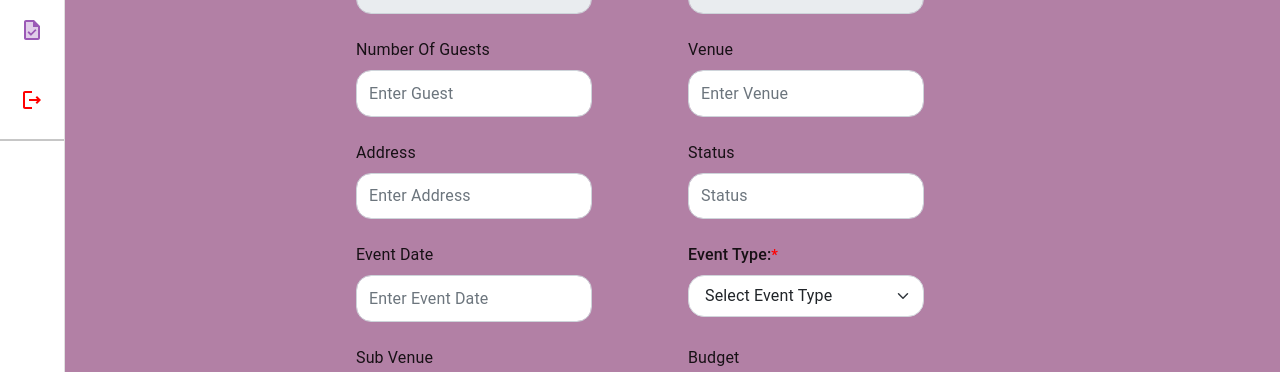
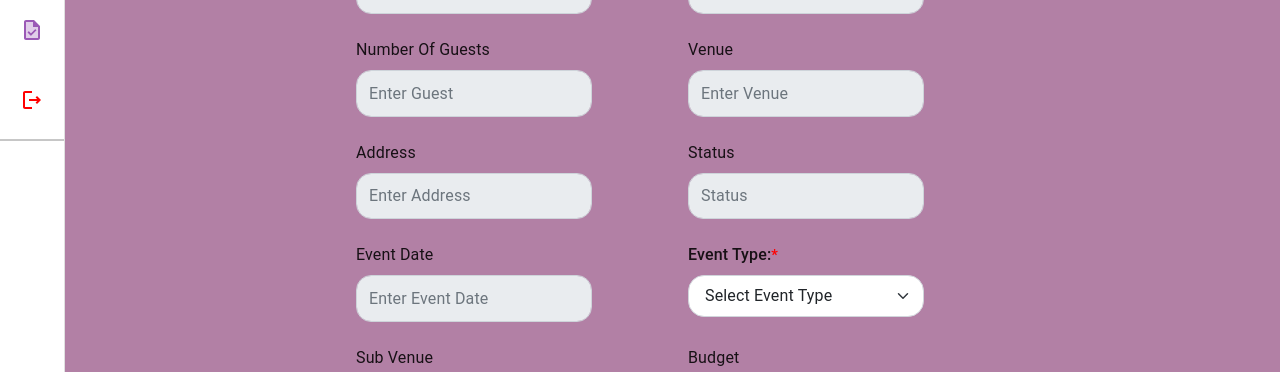
Before and after one commit to kalyani-coder/Event-Managment-Admin, a React (Create React App) app in the folder Event Manager/: page /addnewevent in a window 1280 px wide. Shown: the part 324-696 px from the top of the page. Built offline with nearby package versions, Linux system fonts and the light colour scheme; no server answers.

Commit message:
update AddNewEvent.js

```diff
--- a/Event Manager/src/components/AddNewEvent/AddNewEvent.js
+++ b/Event Manager/src/components/AddNewEvent/AddNewEvent.js
@@ -96,6 +96,12 @@ const AddNewEvent = () => {
           managerId: managerId,
         });
         alert("Event created successfully");
+        // Clear the form
+        setSelectedCustomer(null);
+        setSelectedEvent("");
+        setSelectedEventType("");
+        setSubVenue("");
+        setBudget("");
       } catch (error) {
         console.error("Error submitting event:", error);
         // Handle error, display error message, etc.
@@ -132,6 +138,7 @@ const AddNewEvent = () => {
                     aria-label="Select Event"
                     name="event"
                     onChange={handleEventChange}
+                    value={selectedEvent} // Added value to clear form
                   >
                     <option>Select Event</option>
                     {events.map((event) => (
@@ -152,6 +159,7 @@ const AddNewEvent = () => {
                     aria-label="Select Customer"
                     name="customer"
                     onChange={handleCustomerChange}
+                    value={selectedCustomer ? selectedCustomer._id : ""} // Added value to clear form
                   >
                     <option>Select Customer</option>
                     {customers.map((customer) => (
@@ -204,6 +212,7 @@ const AddNewEvent = () => {
                   placeholder="Enter Guest"
                   value={selectedCustomer ? selectedCustomer.guest_quantity : ""}
                   id="guest"
+                  readOnly // Added readOnly
                 />
               </div>
             </div>
@@ -216,6 +225,7 @@ const AddNewEvent = () => {
                   placeholder="Enter Venue"
                   id="Venue"
                   value={selectedCustomer ? selectedCustomer.event_venue : ""}
+                  readOnly // Added readOnly
                 />
               </div>
             </div>
@@ -230,6 +240,7 @@ const AddNewEvent = () => {
                   placeholder="Enter Address"
                   id="address"
                   value={selectedCustomer ? selectedCustomer.address : ""}
+                  readOnly // Added readOnly
                 />
               </div>
             </div>
@@ -242,6 +253,7 @@ const AddNewEvent = () => {
                   placeholder="Status"
                   id="status"
                   value={selectedCustomer ? selectedCustomer.status : ""}
+                  readOnly // Added readOnly
                 />
               </div>
             </div>
@@ -256,6 +268,7 @@ const AddNewEvent = () => {
                   placeholder="Enter Event Date"
                   id="eventdate"
                   value={selectedCustomer ? selectedCustomer.event_date : ""}
+                  readOnly // Added readOnly
                 />
               </div>
             </div>
@@ -268,6 +281,7 @@ const AddNewEvent = () => {
                     aria-label="Select EventType"
                     name="eventType"
                     onChange={handleEventTypeChange}
+                    value={selectedEventType} // Added value to clear form
                   >
                     <option>Select Event Type</option>
                     <option>Family Function</option>
```
